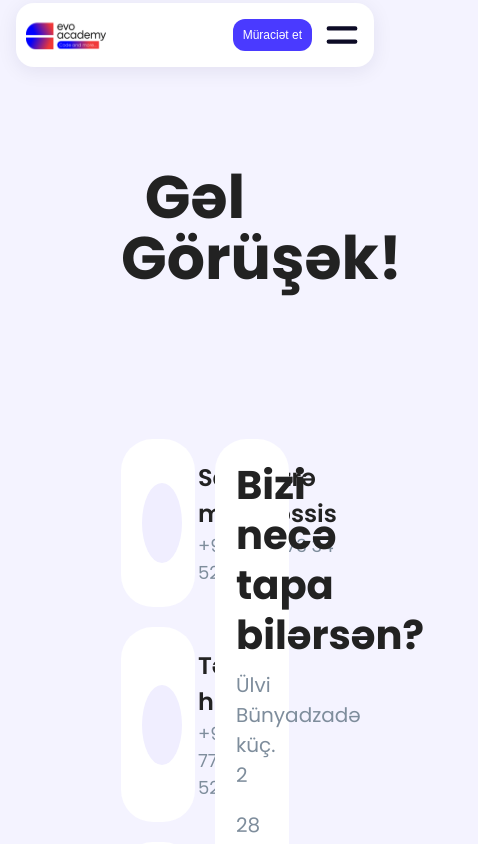
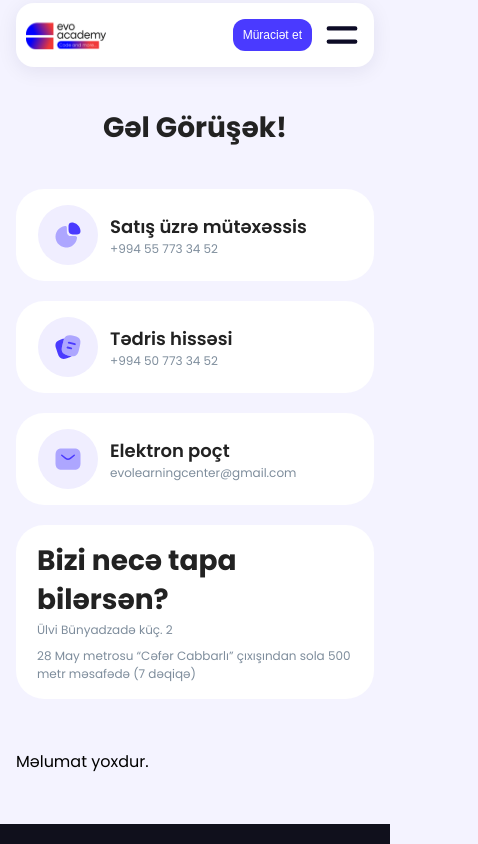
Before and after one commit to gulaism/Evo-Web, a React (Vite) app: page /contact in a window 390 px wide. Shown: the top 844 px of the page, 478 px wide, since content can reach past the window. Built offline with nearby package versions, Linux system fonts and the light colour scheme.

Commit message:
added: responsive design of contact page

```diff
--- a/src/pages/user/ContactPage/Contact.module.scss
+++ b/src/pages/user/ContactPage/Contact.module.scss
@@ -131,3 +131,137 @@ h1 {
         inset: 0;
     }
 }
+
+
+// mobile
+@media (max-width: 599px) {
+    h1 {
+        font-size: 28px;
+        line-height: 42px;
+        margin: 40px 0px 28px;
+    }
+
+
+    .mainSec {
+        margin: 0 0 50px;
+        flex-direction: column;
+        align-items: center;
+        justify-content: center;
+
+
+        .leftDiv {
+            gap: 20px;
+            width: 100%;
+
+
+            > div {
+                border-radius: 28px;
+                padding: 15px 21px;
+                gap: 12px;
+
+
+                .imgCont {
+                    width: 60px;
+                    height: 60px;
+                    padding: 15px;
+                }
+
+
+                .title {
+                    font-size: 18px;
+                    line-height: 27px;
+                }
+
+
+                .info {
+                    font-size: 12px;
+                    line-height: 18px;
+                }
+            }
+        }
+
+
+        .rightDiv {
+            width: 100%;
+            border-radius: 28px;
+            padding: 15px 20px;
+
+
+            .title {
+                font-size: 28px;
+                line-height: 39px;
+                margin-bottom: 2px;
+            }
+
+
+            .desc {
+                gap: 8px;
+                font-size: 12px;
+                line-height: 18px;
+            }
+        }
+    }
+}
+
+
+// tablet
+@media (min-width: 600px) and (max-width: 1024px) {
+    h1 {
+        font-size: 40px;
+        line-height: 41px;
+        margin: 80px 0px 90px;
+    }
+
+
+    .mainSec {
+        margin: 0 0 90px;
+
+
+        .leftDiv {
+            > div {
+                border-radius: 28px;
+                padding: 15px 20px;
+                gap: 12px;
+
+
+                .imgCont {
+                    width: 60px;
+                    height: 60px;
+                    padding: 15px;
+                }
+
+
+                .title {
+                    font-size: 20px;
+                    line-height: 30px;
+                }
+
+
+                .info {
+                    font-size: 14px;
+                    line-height: 21px;
+                }
+            }
+        }
+
+
+        .rightDiv {
+            border-radius: 28px;
+            padding: 15px 20px;
+
+
+            .title {
+                font-size: 32px;
+                line-height: 39px;
+                margin-bottom: 2px;
+            }
+
+
+            .desc {
+                gap: 6px;
+                font-size: 14px;
+                line-height: 21px;
+            }
+        }
+    }
+}
```
